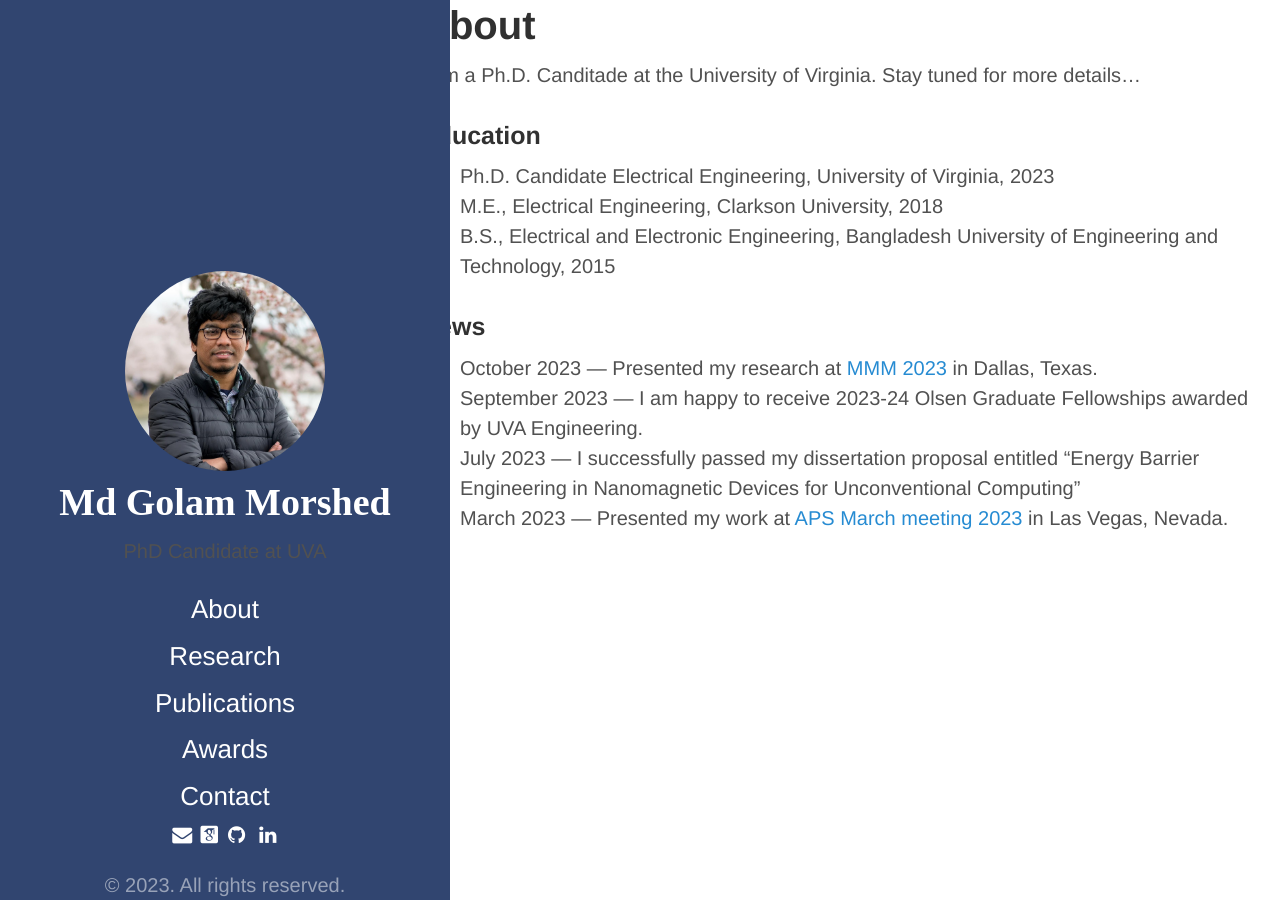
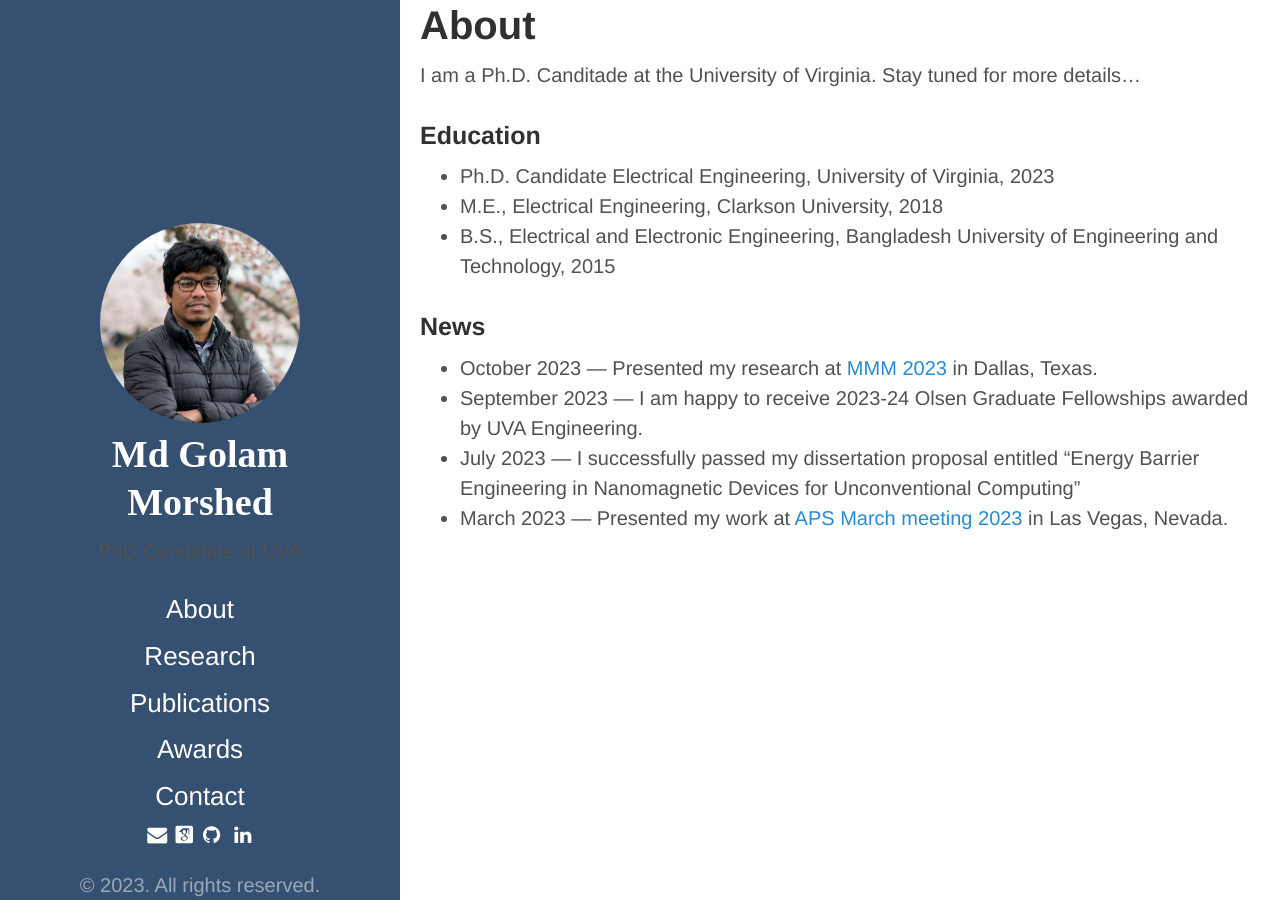
Before and after one commit to mgmorshed/mgmorshed.github.io, a Jekyll site: the page built from index.md, in a window 1280 px wide. Built offline with Jekyll 4.4.1, drawn with Linux system fonts in a browser that asks for light colours; cached includes are drawn as plain includes; some web fonts are replaced.

Commit message:
Update styles.css

```diff
--- a/public/css/styles.css
+++ b/public/css/styles.css
@@ -1,4 +1,4 @@
 .sidebar {
-    width: 450px;
-    background-color: #314570;
+    width: 400px;
+    background-color: #355070;
 }
```
